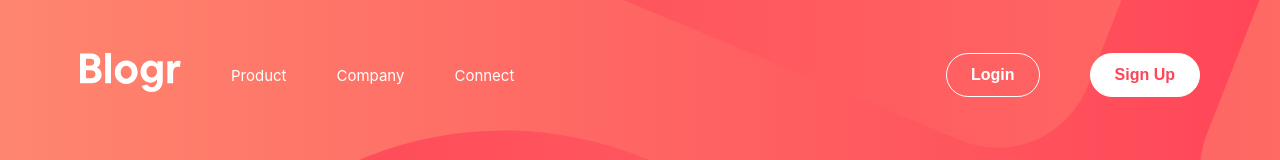
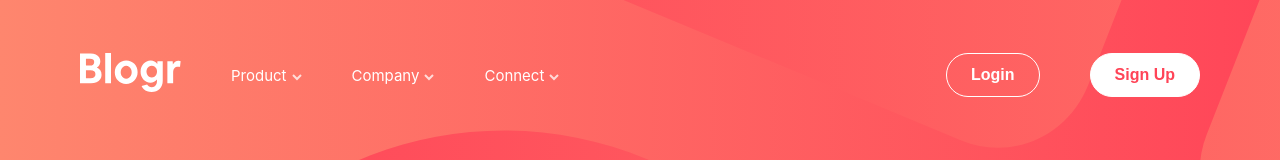
Before and after one commit to impiia/blogr-landing-page, a React (Vite) app: page / in a window 1280 px wide. Shown: the top 160 px of the page. Built offline with nearby package versions, Linux system fonts and the light colour scheme.

Commit message:
adding subItems in menuItem

```diff
--- a/src/App.jsx
+++ b/src/App.jsx
@@ -10,12 +10,13 @@ function App() {
 
   return (
     <>
-      <AppBar/>
+      <AppBar />
       <Intro />
       <Future />
       <State />
       <FutureBottom />
       <Footer />
+      <div id="popover-container"/>
     </>
   )
 }
--- a/src/components/AppBar/component.jsx
+++ b/src/components/AppBar/component.jsx
@@ -3,6 +3,7 @@ import Logo from '../../assets/logo.svg';
 import { Button } from '../button/component';
 import styles from './styles.module.scss';
 import classnames from 'classnames';
+import { MenuItem } from '../menu-item/component';
 
 export const AppBar = () => {
     const [isScrolled, setIsScrolled] = useState(false);
@@ -38,21 +39,15 @@ export const AppBar = () => {
                         </a>
                     </li>
                     <li className={styles.menu_link}>
-                        <a >
-                            Product
-                        </a>
+                        <MenuItem title="Product" />
                     </li>
 
                     <li className={styles.menu_link}>
-                        <a  >
-                            Company
-                        </a>
+                        <MenuItem title="Company" />
                     </li>
 
                     <li className={styles.menu_link}>
-                        <a  >
-                            Connect
-                        </a>
+                        <MenuItem title="Connect" />
                     </li>
 
                 </ul>
--- a/src/components/AppBar/styles.module.scss
+++ b/src/components/AppBar/styles.module.scss
@@ -35,11 +35,7 @@
 }
 
 .menu_link {
-  color: #fff;
-  font-family: 'Inter', sans-serif;
-  font-size: 15px;
   margin-right: 50px;
-
 
   &:last-child {
     margin-right: 0;
--- /dev/null
+++ b/src/components/dropdown/component.jsx
@@ -0,0 +1,13 @@
+import  './styles.module.scss';
+
+export const Dropdown = () => {
+    return (
+        <ul>
+          <li>Overview</li>
+          <li>Pricing</li>
+          <li>Marketplace</li>
+          <li>Features</li>
+          <li>Integrations</li>
+        </ul>
+    );
+  };
--- /dev/null
+++ b/src/components/dropdown/styles.module.scss
@@ -0,0 +1,9 @@
+ ul {
+    list-style-type: none; // убираем маркеры списка
+    padding: 0; // убираем отступы внутри списка
+    margin: 0; // убираем отступы вокруг списка
+  }
+
+  li {
+    padding: 8px 0; // добавим отступы сверху и снизу для элементов списка
+  }
--- /dev/null
+++ b/src/components/menu-item/component.jsx
@@ -0,0 +1,76 @@
+import { useEffect, useRef, useState } from 'react';
+import ArrowIcon from '../../assets/icon-arrow-light.svg';
+import styles from './styles.module.scss';
+import { createPortal } from 'react-dom';
+import { Dropdown } from '../dropdown/component';
+
+export const MenuItem = ({ title }) => {
+  const [coordinates, setCoordinates] = useState(null);
+  const buttonRef = useRef();
+
+  const toggleCartModal = () => {
+    if (coordinates) {
+      setCoordinates(null);
+      return;
+    }
+
+    const { bottom, left } = buttonRef.current.getBoundingClientRect();
+
+    setCoordinates({ left: left, top: bottom });
+  };
+
+  const popoverContainer = useRef(null);
+
+    useEffect(() => {
+        const handleResize = () => {
+            if (coordinates) {
+                const { bottom, left } = buttonRef.current.getBoundingClientRect();
+                setCoordinates({ left: left, top: bottom });
+            }
+        };
+        window.addEventListener("resize", handleResize);
+        return () => {
+            window.removeEventListener("resize", handleResize);
+        };
+    }, [coordinates]);
+
+    useEffect(() => {
+        popoverContainer.current = document.getElementById("popover-container");
+    }, []);
+
+  return (
+    <div className={styles.root}>
+      <div ref={buttonRef} onClick={toggleCartModal}>
+        <span>{title}</span>
+        <img src={ArrowIcon} alt="arrow" className={styles.icon} />
+      </div>
+      {coordinates &&
+        createPortal(
+          <div style={coordinates} className={styles.popoverContainer}>
+            <Dropdown />
+          </div>,
+          popoverContainer.current
+        )}
+    </div>
+  );
+};
+
+
+
+//   return (
+//     <div className={styles.root}>
+//       <div ref={ref} onClick={toggleDropdown}>
+//         <span>{title}</span>
+//         <img src={ArrowIcon} alt="arrow" className={styles.icon} />
+//       </div>
+//       {coordinates &&
+//         createPortal(
+//           <div className={styles.popoverContainer}>
+//             {/* <Dropdown /> */}
+//             <p>popover</p>
+//           </div>,
+//           popoverContainer.current
+//         )}
+//     </div>
+//   );
+// };
--- /dev/null
+++ b/src/components/menu-item/styles.module.scss
@@ -0,0 +1,28 @@
+.root {
+    position: relative;
+    color: white;
+    font-family: 'Inter', sans-serif;
+    font-size: 15px;
+    font-weight: 400;
+    text-decoration: none;
+
+    &:hover {
+        cursor: pointer;
+    }
+}
+
+.icon {
+    margin-left: 5px;
+}
+
+.popoverContainer {
+    position: absolute;
+    background-color: white;
+    color: black;
+    border-radius: 5px;
+    border: 1px solid black;
+    z-index: 101;
+    box-shadow: 0 2px 4px rgba(0, 0, 0, 0.2);
+    min-width: 100px;
+    padding: 8px;
+}
```
Also changed, not shown: src/assets/icon-arrow-light.svg (added).
